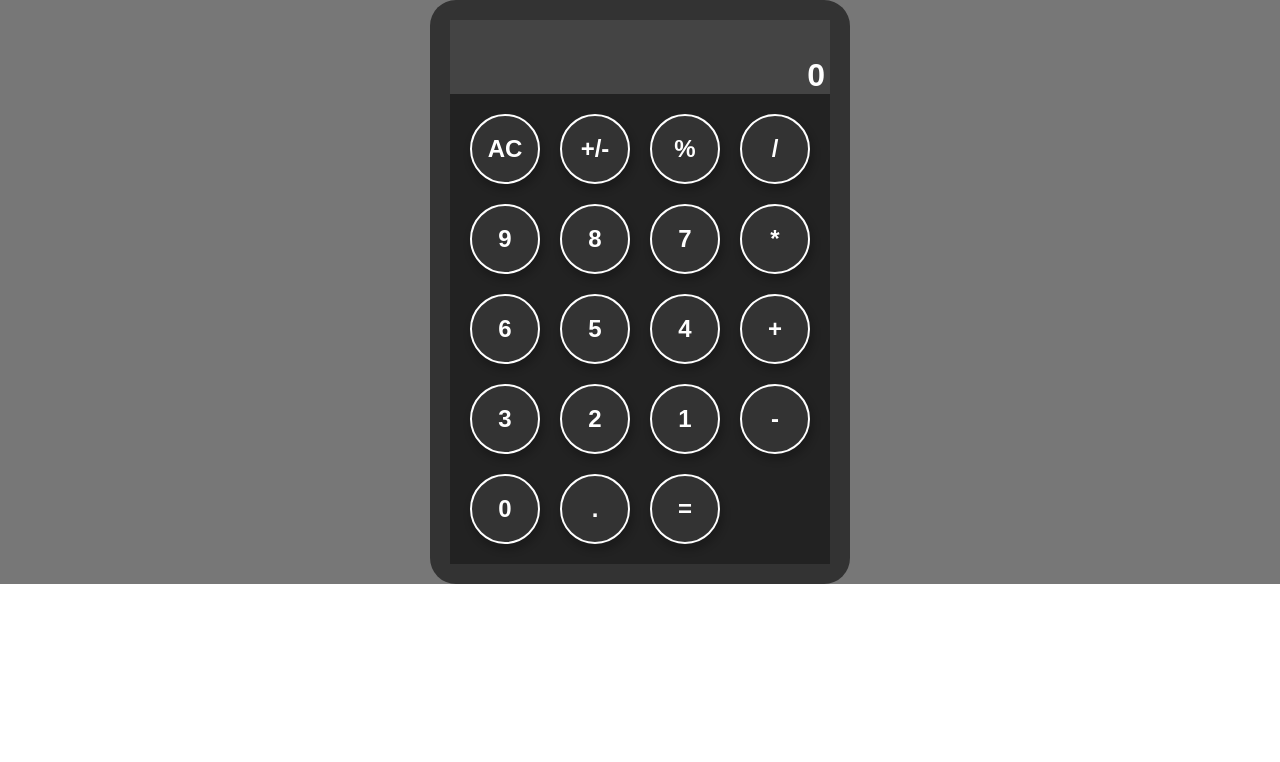
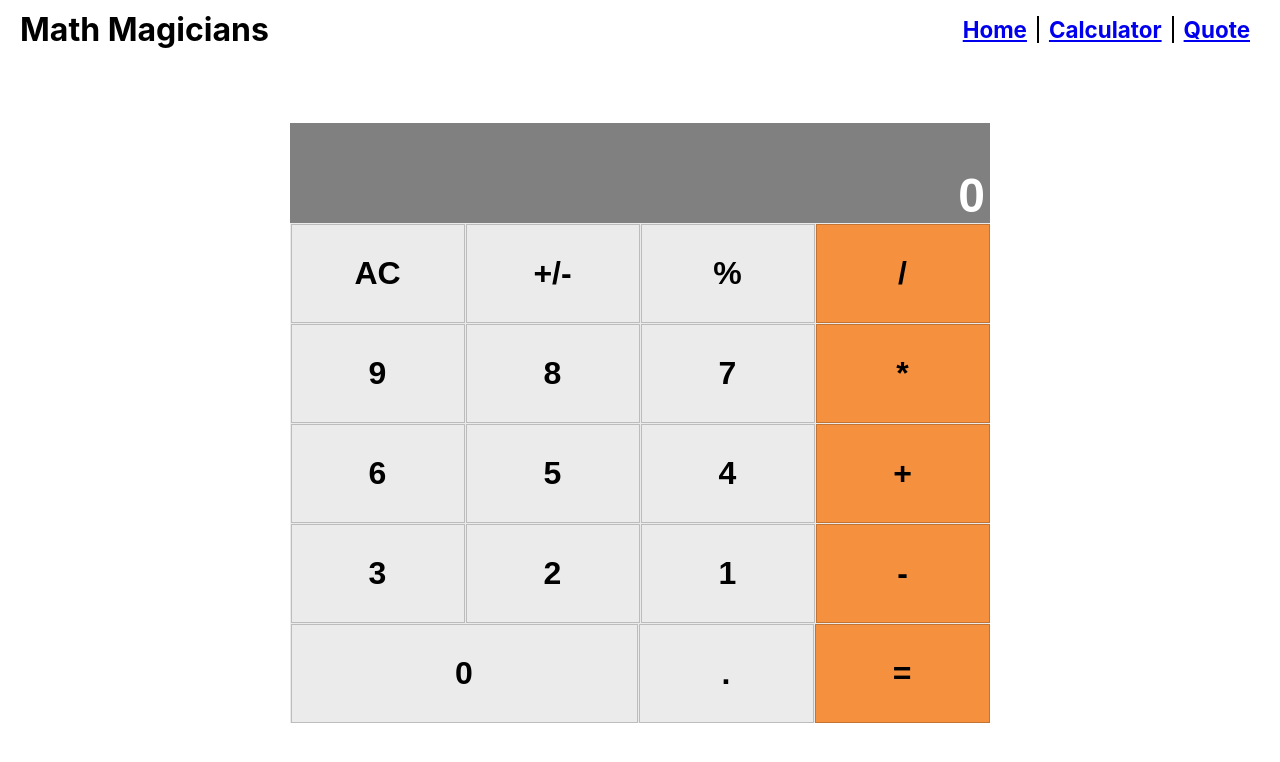
Before and after one commit to Arinpe/Calculator_-React, a React (Create React App) app: page /calculator in a window 1280 px wide. Shown: the top 762 px of the page. Built offline with nearby package versions, Linux system fonts and the light colour scheme.

Commit message:
Update source

```diff
--- a/src/components/App.js
+++ b/src/components/App.js
@@ -1,13 +1,26 @@
-import React, { Fragment } from 'react';
+import {
+  Route, BrowserRouter as Router, Switch, Link,
+} from 'react-router-dom';
 import Calculator from './Calculator';
+import Home from './Home';
+import Quote from './Quote';
 
-const App = () => (
-  <>
-    <div className="App">
-      <div className="Appcalculator">
-        <Calculator />
+export default function App() {
+  return (
+    <Router>
+      <div className="nav">
+        <h1 className="logo">Math Magicians</h1>
+        <div className="nav-links">
+          <Link to="/" className="nav-link">Home</Link>
+          <Link to="/calculator" className="nav-link">Calculator</Link>
+          <Link to="/quote" className="nav-link">Quote</Link>
+        </div>
       </div>
-    </div>
-  </>
-);
-export default App;
+      <Switch>
+        <Route exact path="/" component={Home} />
+        <Route exact path="/calculator" component={Calculator} />
+        <Route exact path="/quote" component={Quote} />
+      </Switch>
+    </Router>
+  );
+}
--- a/src/components/Button.js
+++ b/src/components/Button.js
@@ -1,16 +1,14 @@
 import PropTypes from 'prop-types';
 
 export default function Button({
-  name, operator, actionBtn, onClick,
+  name, onClick, color, wide,
 }) {
   return (
     <button
-      className={`btn ${operator ? 'operatorBtn' : ''} ${
-        actionBtn ? 'actionBtn' : ''
-      }`}
+      className={`btn ${color ? 'operatorBtn' : ''} ${wide ? 'wide' : ''}`}
+      type="button"
       value={name}
       onClick={onClick}
-      type="button"
     >
       {name}
     </button>
@@ -18,13 +16,13 @@ export default function Button({
 }
 
 Button.defaultProps = {
-  operator: false,
-  actionBtn: false,
+  color: null,
+  wide: null,
 };
 
 Button.propTypes = {
   name: PropTypes.string.isRequired,
-  operator: PropTypes.bool,
-  actionBtn: PropTypes.bool,
   onClick: PropTypes.func.isRequired,
+  color: PropTypes.bool,
+  wide: PropTypes.bool,
 };
--- a/src/components/ButtonPanel.js
+++ b/src/components/ButtonPanel.js
@@ -1,52 +1,12 @@
 import PropTypes from 'prop-types';
-import Button from './Button';
-import calculate from '../logic/calculate';
 
-const buttons = [
-  ['AC', '+/-', '%', '/'],
-  ['9', '8', '7', '*'],
-  ['6', '5', '4', '+'],
-  ['3', '2', '1', '-'],
-  ['0', '.', '='],
-];
+export default function ButtonPanel({ children }) {
+  return <div className="button_panel">{children}</div>;
+}
 
-export default function ButtonPanel({
-  prev, next, total, operator, updateValue,
-}) {
-  const handleClick = e => {
-    const res = calculate({
-      total, next, operator, prev,
-    }, e.target.value);
-    updateValue({
-      ...res,
-    });
-  };
-  return (
-    <div className="button_panel">
-      {buttons.map(group => (
-        <div key={group} className="row">
-          {group.map(button => {
-            const operators = ['+', '-', '*', '/', '='];
-            const isOperator = operators.includes(button);
-            return (
-              <Button
-                onClick={handleClick}
-                key={button}
-                name={button}
-                color={isOperator}
-                wide={button === '0'}
-              />
-            );
-          })}
-        </div>
-      ))}
-    </div>
-  );
-}
 ButtonPanel.propTypes = {
-  prev: PropTypes.string.isRequired,
-  next: PropTypes.string.isRequired,
-  total: PropTypes.string.isRequired,
-  updateValue: PropTypes.func.isRequired,
-  operator: PropTypes.string.isRequired,
+  children: PropTypes.oneOfType([
+    PropTypes.arrayOf(PropTypes.node),
+    PropTypes.node,
+  ]).isRequired,
 };
--- a/src/components/Calculator.js
+++ b/src/components/Calculator.js
@@ -1,16 +1,28 @@
-import React, { useState } from 'react';
+import React, { Component } from 'react';
 import ButtonPannel from './ButtonPanel';
 import Display from './Display';
+import Button from './Button';
+import calculate from '../logic/calculate';
 
-const Calculator = () => {
-  const [calcState, setCalcState] = useState({
-    total: '',
+const buttons = [
+  ['AC', '+/-', '%', '/'],
+  ['9', '8', '7', '*'],
+  ['6', '5', '4', '+'],
+  ['3', '2', '1', '-'],
+  ['0', '.', '='],
+];
+class Calculator extends Component {
+  constructor() {
+    super();
+    this.state = {
+      total: null,
       prev: '0',
       next: '0',
-    operator: '',
-  });
+      operator: null,
+    };
+  }
 
-  const handledisplay = (prev, next, tot, op) => {
+  handledisplay = (prev, next, tot, op) => {
     let ans;
     if (tot) {
       ans = tot;
@@ -19,28 +31,55 @@ const Calculator = () => {
     } else {
       ans = next;
     }
-    return ans ? ans.toString() : prev.toString();
+    return ans;
   };
+
+  handleClick = e => {
+    const {
+      total, next, operator, prev,
+    } = this.state;
+    const res = calculate({
+      total, next, operator, prev,
+    }, e.target.value);
+
+    this.setState({
+      ...res,
+    });
+  };
+
+  render() {
     const {
       prev, next, total, operator,
-  } = calcState;
-  const updateValue = val => setCalcState(val);
+    } = this.state;
     return (
       <>
         <div className="App">
           <div className="App__calculator">
-          <Display current={handledisplay(prev, next, total, operator)} />
-          <ButtonPannel
-            prev={prev}
-            next={next}
-            total={total}
-            operator={operator}
-            updateValue={updateValue}
+            <Display current={this.handledisplay(prev, next, total, operator)} />
+            <ButtonPannel>
+              {buttons.map(group => (
+                <div key={group} className="row">
+                  {group.map(button => {
+                    const operators = ['+', '-', '*', '/', '='];
+                    const isOperator = operators.includes(button);
+                    return (
+                      <Button
+                        onClick={this.handleClick}
+                        key={button}
+                        name={button}
+                        color={isOperator}
+                        wide={button === '0'}
                       />
+                    );
+                  })}
+                </div>
+              ))}
+            </ButtonPannel>
           </div>
         </div>
       </>
     );
-};
+  }
+}
 
 export default Calculator;
--- a/src/components/Quote.js
+++ b/src/components/Quote.js
@@ -1,7 +1,8 @@
-const Quote = () => (
-  <p className="quote">
-    “Common sense is calculation applied to life. ”
-    ― Henri Frederic Amiel
-  </p>
-);
-export default Quote;
+export default function Quote() {
+  return (
+    <p className="quote">
+      “Common sense is calculation applied to life. ”
+      ― Henri Frederic Amiel
+    </p>
+  );
+}
--- a/src/components/home.js
+++ b/src/components/home.js
@@ -1,14 +1,13 @@
-import Navbar from './nvbar';
-
-const Home = () => (
-  <>
-    <Navbar />
-    <div>
-      <h1> Welcome to our Page</h1>
-      <p> https://math-magiciansA Web PageMath MagiciansLorem ipsum dolor sit amet, consectetur adipisicing elit, sed do eiusmod tempor incididunt ut labore et dolore magna aliqua. Ut enim ad minim veniam, quis nostrud exercitation ullamco laboris nisi ut aliquip ex ea commodo consequat. Duis aute irure dolor in reprehenderit in voluptate velit esse cillum dolore eu fugiat nulla pariatur. Excepteur sint occaecat cupidatat non proident, sunt in culpa qui o!cia deserunt mollit anim id est laborum. IpsuLorem ipsum dolor sit amet, consectetur adipisicing elit, sed do eiusmod tempor incididunt ut labore et dolore magna aliqua. Ut enim ad minim veniam, quis nostrud exercitation ullamco laboris nisi ut aliquip ex ea commodo consequat. Duis aute irure dolor in reprehenderit in voluptate velit esse cillum dolore eu fugiat nulla pariatur. Excepteur sint occaecat cupidatat non proident, sunt in culpa qui o!cia deserunt mollit anim id est laborum. Ipsu</p>
-      <p> https://math-magiciansA Web PageMath MagiciansLorem ipsum dolor sit amet, consectetur adipisicing elit, sed do eiusmod tempor incididunt ut labore et dolore magna aliqua. Ut enim ad minim veniam, quis nostrud exercitation ullamco laboris nisi ut aliquip ex ea commodo consequat. Duis aute irure dolor in reprehenderit in voluptate velit esse cillum dolore eu fugiat nulla pariatur. Excepteur sint occaecat cupidatat non proident, sunt in culpa qui o!cia deserunt mollit anim id est laborum. IpsuLorem ipsum dolor sit amet, consectetur adipisicing elit, sed do eiusmod tempor incididunt ut labore et dolore magna aliqua. Ut enim ad minim veniam, quis nostrud exercitation ullamco laboris nisi ut aliquip ex ea commodo consequat. Duis aute irure dolor in reprehenderit in voluptate velit esse cillum dolore eu fugiat nulla pariatur. Excepteur sint occaecat cupidatat non proident, sunt in culpa qui o!cia deserunt mollit anim id est laborum. Ipsu</p>
+export default function Home() {
+  return (
+    <div className="home">
+      <h1>Welcome to our page!</h1>
+      <p>Lorem ipsum dolor sit amet consectetur adipisicing elit</p>
+      <p>
+        Lorem ipsum dolor sit amet consectetur adipisicing eli
+      </p>
+      <p> autem harum voluptatibus officia doloremque? Consectetur aut suscipit</p>
+      <p>quas excepturi nisi consequuntur distinctio explicabo sunt, voluptatum </p>
     </div>
-  </>
-);
-
-export default Home;
+  );
+}
--- a/src/index.css
+++ b/src/index.css
@@ -9,14 +9,14 @@ body {
     Poppins,
     -apple-system,
     BlinkMacSystemFont,
-    "Segoe UI",
-    "Roboto",
-    "Oxygen",
-    "Ubuntu",
-    "Cantarell",
-    "Fira Sans",
-    "Droid Sans",
-    "Helvetica Neue",
+    'Segoe UI',
+    'Roboto',
+    'Oxygen',
+    'Ubuntu',
+    'Cantarell',
+    'Fira Sans',
+    'Droid Sans',
+    'Helvetica Neue',
     sans-serif;
   -webkit-font-smoothing: antialiased;
   -moz-osx-font-smoothing: grayscale;
@@ -24,72 +24,103 @@ body {
 
 .App {
   width: 100%;
-
-  /* height: 100vh; */
-  background-color: #777;
+  height: 91vh;
+  background-color: #fff;
   display: flex;
   align-items: center;
   justify-content: center;
 }
 
-.Appcalculator {
-  max-width: 500px;
-  border-color: #fff;
-  background-color: #333;
-  padding: 20px;
-  border-radius: 26px;
+.App__calculator {
+  width: 700px;
+  background-color: #ebebeb;
+  display: grid;
 }
 
 .button_panel {
-  display: grid;
-  grid-template-rows: repeat(4, 1fr);
-  padding: 10px;
-  background: #222;
+  display: flex;
+  flex-direction: column;
 }
 
 .btn {
-  width: 70px;
-  height: 70px;
-  border-radius: 50%;
-  margin: 10px;
-  background-color: #333;
-  color: #fff;
-  border: 2px solid white;
-  box-shadow: 2px 5px 7px 2px rgba(0, 0, 0, 0.2);
-  font-size: 1.5em;
+  width: 25%;
+  margin: 0.5px;
+  background-color: transparent;
+  color: #000;
+  border: 1px solid rgba(0, 0, 0, 0.2);
+  font-size: 2em;
   font-weight: bold;
 }
 
 .btn:hover {
-  border: 3px white solid;
-  font-size: 1.3em;
+  font-size: 1.7em;
 }
 
 .btn:focus {
-  border: 5px white solid;
   outline: none;
 }
 
 .operatorBtn {
-  background-color: rgb(216, 27, 27);
-}
-
-.acBtn {
-  background-color: rgb(9, 12, 223);
+  background-color: #f5913e;
 }
 
 .display {
-  background: #222;
+  height: 100px;
+  background-color: gray;
   color: #fff;
-  display: grid;
-  height: 74px;
-  grid-template-rows: repeat(2, 1fr);
+  display: flex;
   justify-content: flex-end;
   align-items: flex-end;
-  font-size: 2em;
+  font-size: 3em;
   font-weight: bold;
   font-family: sans-serif;
   text-align: right;
-  padding-right: 5px;
-  background-color: #444;
+  overflow: hidden;
+  padding: 0 5px;
 }
+
+.row {
+  height: 100px;
+  display: flex;
+}
+
+.wide {
+  flex: 1;
+}
+
+.home {
+  padding: 20px;
+  color: black;
+  font-family: sans-serif;
+}
+
+p {
+  margin: 20px 0;
+}
+
+.nav {
+  display: flex;
+  justify-content: space-between;
+  align-items: center;
+  padding: 10px 20px;
+}
+
+.nav-link {
+  padding: 0 10px;
+  border-right: 2px solid #000;
+  font-weight: bold;
+  font-size: 1.4em;
+}
+
+.nav-link:last-child {
+  border-right: none;
+}
+
+.quote {
+  width: 40%;
+  margin: 10% auto;
+  font-family: sans-serif;
+  line-height: 1.3;
+  font-size: 1.1em;
+  color: #333;
+}
--- a/src/logic/calculate.js
+++ b/src/logic/calculate.js
@@ -44,13 +44,27 @@ const calculate = (calculator, btn) => {
   }
 
   if (btn === '+/-') {
-    if (prev && (!next || next === '0')) {
-      prev = parseInt(prev, 10) * -1;
-    } else if (next) {
-      next = parseInt(next, 10) * -1;
-    } else if (total) {
-      total = parseInt(total, 10) * -1;
+    if (prev && !next) {
+      prev *= -1;
     }
+
+    if (next) {
+      next *= -1;
+    }
+
+    total *= -1;
+  }
+
+  if (btn === '+/-') {
+    if (prev && !next) {
+      prev *= -1;
+    }
+
+    if (next) {
+      next *= -1;
+    }
+
+    total *= -1;
   }
   if (btn === '=') {
     total = operate(prev, next, operator);
@@ -78,10 +92,10 @@ const calculate = (calculator, btn) => {
   }
 
   return {
-    total: total?.toString(),
-    next: next?.toString(),
-    operator: operator?.toString(),
-    prev: prev?.toString(),
+    total,
+    next,
+    operator,
+    prev,
   };
 };
 
```
Also changed, not shown: src/components/quotes.js (+8 -14 lines). Lines whose indentation alone changed are shown as unchanged.
